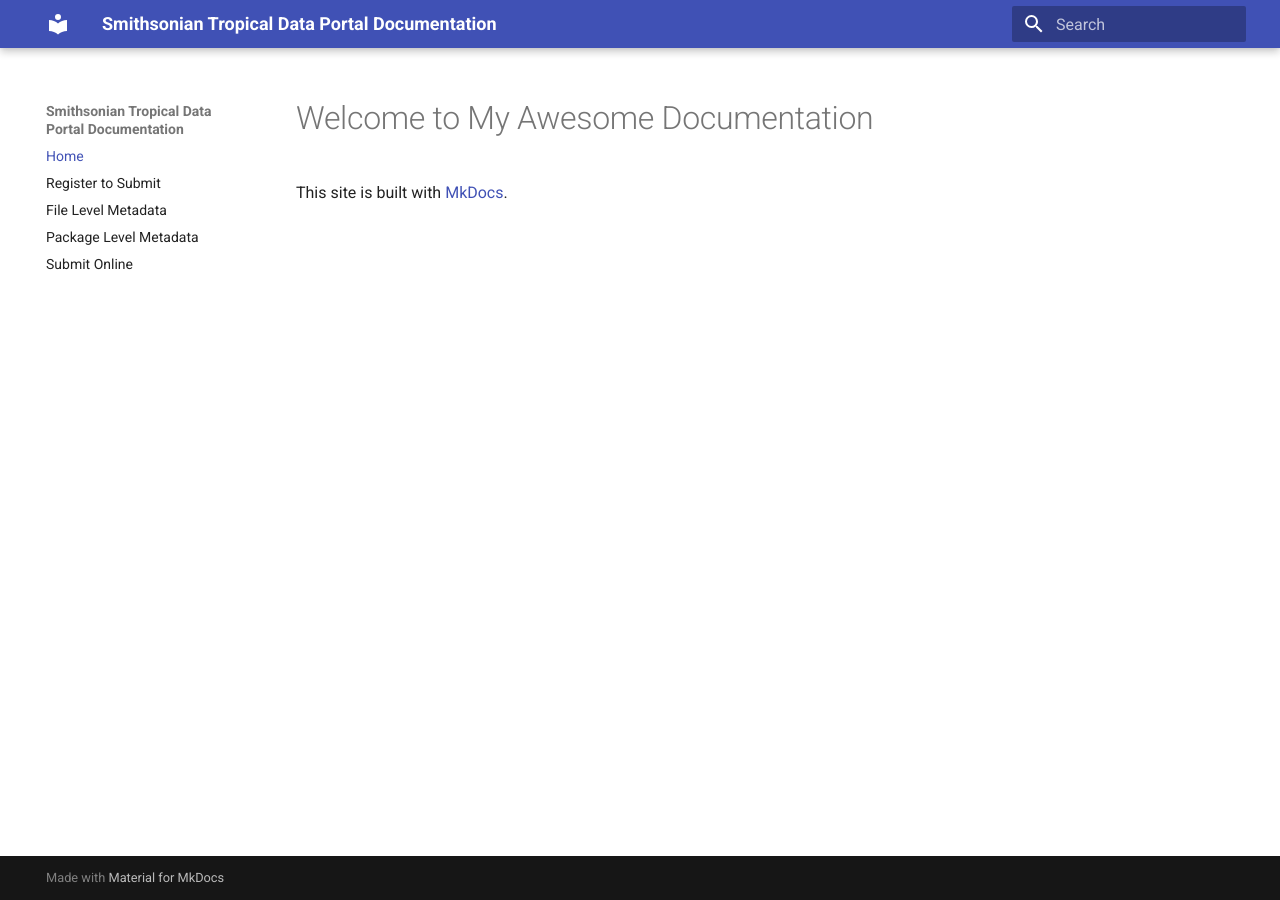
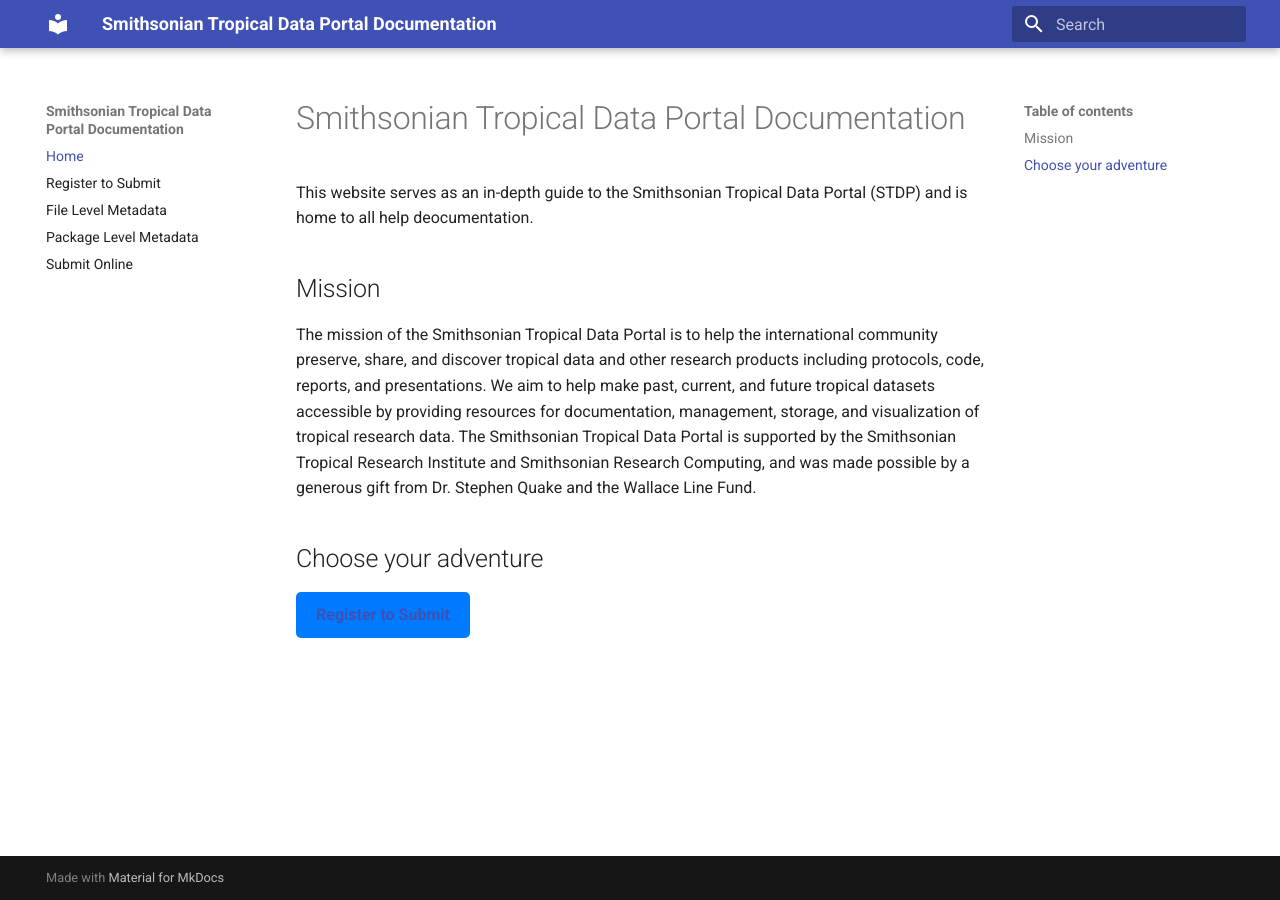
Before and after one commit to SmithsonianTropicalDataPortal/STDP_Documentation, an MkDocs documentation site: the page built from docs/index.md, in a window 1280 px wide. Built offline with MkDocs 1.6.1 and Material for MkDocs 9.7.7, drawn with Linux system fonts in a browser that asks for light colours.

Commit message:
try again

```diff
--- /dev/null
+++ b/docs/css/custom.css
@@ -0,0 +1,15 @@
+.button {
+    background-color: #007bff;
+    color: white;
+    padding: 0.5rem 1rem;
+    text-align: center;
+    text-decoration: none;
+    display: inline-block;
+    border-radius: 0.25rem;
+    transition: background-color 0.3s ease;
+    font-weight: bold;
+}
+
+.button:hover {
+    background-color: #0056b3;
+}
--- a/docs/index.md
+++ b/docs/index.md
@@ -1,3 +1,10 @@
-# Welcome to My Awesome Documentation
+# Smithsonian Tropical Data Portal Documentation
 
-This site is built with [MkDocs](https://www.mkdocs.org/).
+This website serves as an in-depth guide to the Smithsonian Tropical Data Portal (STDP) and is home to all help deocumentation.
+
+## Mission
+The mission of the Smithsonian Tropical Data Portal is to help the international community preserve, share, and discover tropical data and other research products including protocols, code, reports, and presentations. We aim to help make past, current, and future tropical datasets accessible by providing resources for documentation, management, storage, and visualization of tropical research data. The Smithsonian Tropical Data Portal is supported by the Smithsonian Tropical Research Institute and Smithsonian Research Computing, and was made possible by a generous gift from Dr. Stephen Quake and the Wallace Line Fund.
+
+## Choose your adventure
+
+<a href="/docs/register_to_submit/" class="button">Register to Submit</a>
```
